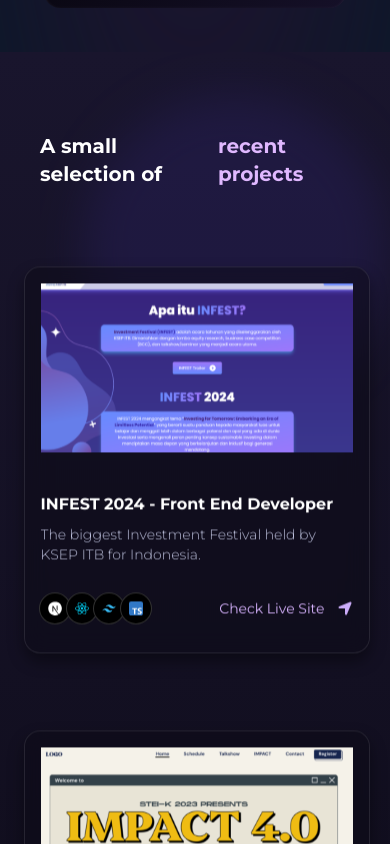
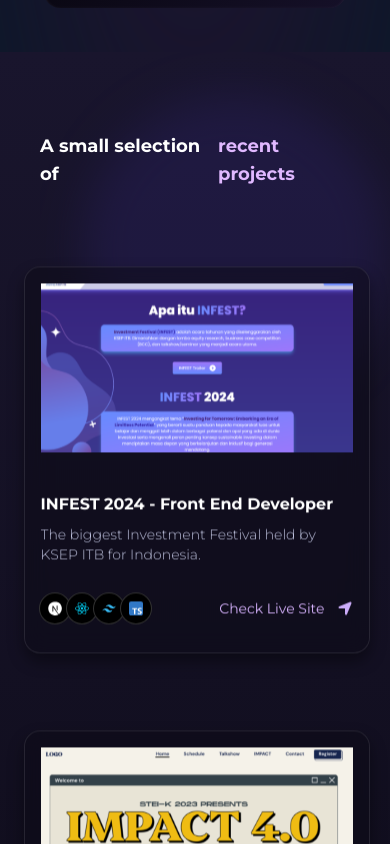
Before and after one commit to farrelathalla/MyPortofolio, a Next.js app: page / in a window 390 px wide. Shown: the part 2960-3804 px from the top of the page. Built offline with nearby package versions, Linux system fonts and the light colour scheme.

Commit message:
fix responsive

```diff
--- a/components/Achievements.tsx
+++ b/components/Achievements.tsx
@@ -94,7 +94,7 @@
           </Button>
         ))}
       </div>
-      <div className="pt-36 flex justify-center items-center px-10 md:px-20 flex-col" id="contact">
+      <div className="pt-36 flex justify-center items-center flex-col" id="contact">
         <h1 className="text-white text-center font-bold text-3xl lg:text-5xl" data-aos="fade-up"
      data-aos-anchor-placement="bottom-bottom"> Reach out to me <span className="text-[#e0b8ff]"> today </span> and let's discuss how I can help you <span className="text-[#e0b8ff]"> achieve </span> your goals </h1>
         <div className="flex gap-6 pt-10">
--- a/components/Projects.tsx
+++ b/components/Projects.tsx
@@ -22,7 +22,7 @@
                 className="absolute z-0 bottom-0 scale-110 opacity-60 md:opacity-40"
             />
             <div className="relative z-10">
-                <div className='flex justify-center gap-2 lg:gap-3 font-bold lg:text-5xl text-xl sm:text-3xl'>
+                <div className='flex justify-center gap-2 lg:gap-3 font-bold lg:text-5xl text-lg sm:text-2xl'>
                     <h1 className='text-white'> A small selection of </h1>
                     <h1 className='text-[#e0b8ff]'> recent projects </h1>
                 </div>
```
